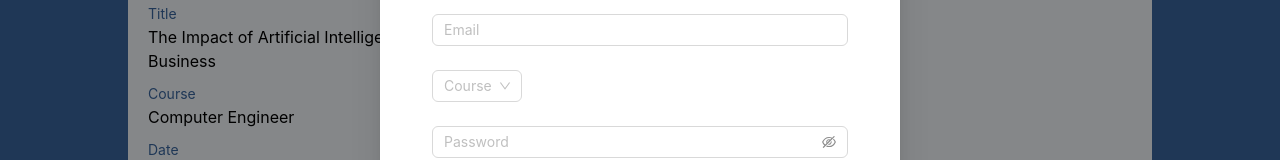
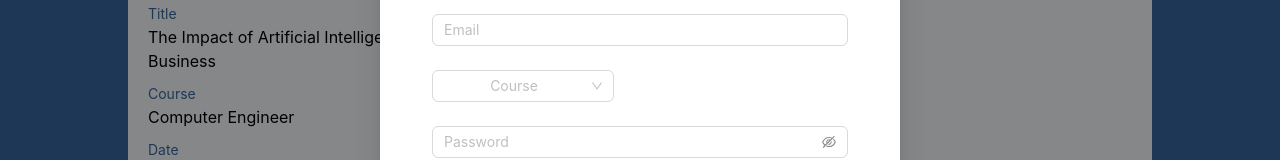
Before and after one commit to TorrCod/thesis-abstract, a Next.js app: page /thesis/1 in a window 1280 px wide. Both pictures are taken after a click on the button "Sign In/Sign Up". Shown: the part 432-592 px from the top of the page. Built offline with nearby package versions, Linux system fonts and the light colour scheme.

Commit message:
Select Course minor change

```diff
--- a/src/components/signin_signup.tsx
+++ b/src/components/signin_signup.tsx
@@ -97,7 +97,7 @@ const SignInSignUp = () => {
             rules={[{ required: true, message: "Please enter your course" }]}
           >
             <Select
-              style={{ width: "fit-content" }}
+              style={{ width: "13em", textAlign: "center" }}
               placeholder="Course"
               options={courseOpt}
             />
```
